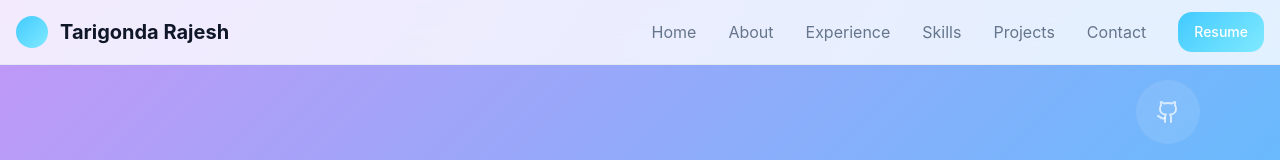
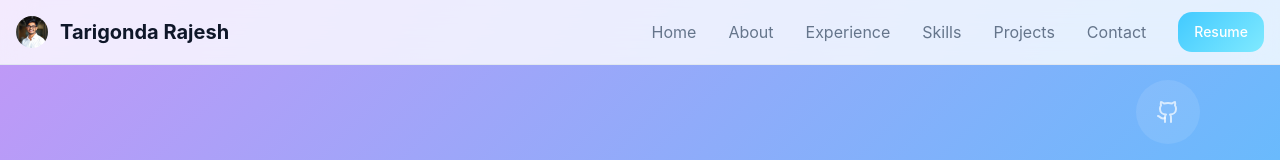
Before and after one commit to rajesh1835/rajesh-ai-splash, a React (Vite) app: page / in a window 1280 px wide. Shown: the top 160 px of the page. Built offline with nearby package versions, Linux system fonts and the light colour scheme.

Commit message:
Add profile photo to navigation

```diff
--- a/src/components/Navigation.tsx
+++ b/src/components/Navigation.tsx
@@ -1,6 +1,7 @@
 import { useState } from "react";
 import { Menu, X } from "lucide-react";
 import { Button } from "@/components/ui/button";
+import profilePhoto from "@/assets/rajesh-profile.jpg";
 
 const Navigation = () => {
   const [isOpen, setIsOpen] = useState(false);
@@ -26,7 +27,7 @@ const Navigation = () => {
         <div className="flex items-center justify-between h-16">
           {/* Logo */}
           <div className="flex items-center">
-            <div className="w-8 h-8 rounded-full bg-gradient-button mr-3"></div>
+            <img src={profilePhoto} alt="Tarigonda Rajesh" className="w-8 h-8 rounded-full object-cover mr-3" />
             <span className="text-xl font-bold text-foreground">Tarigonda Rajesh</span>
           </div>
 
```
